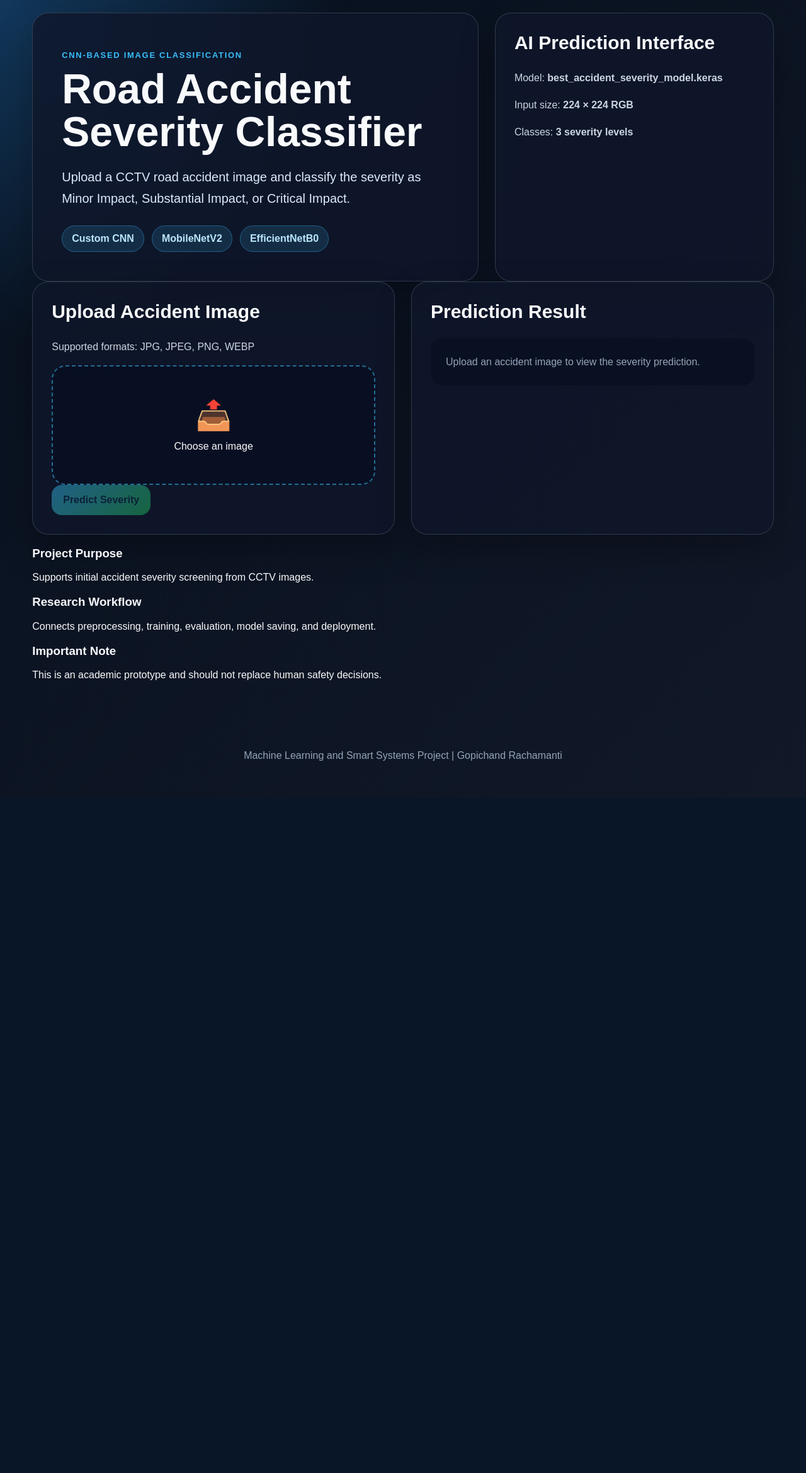
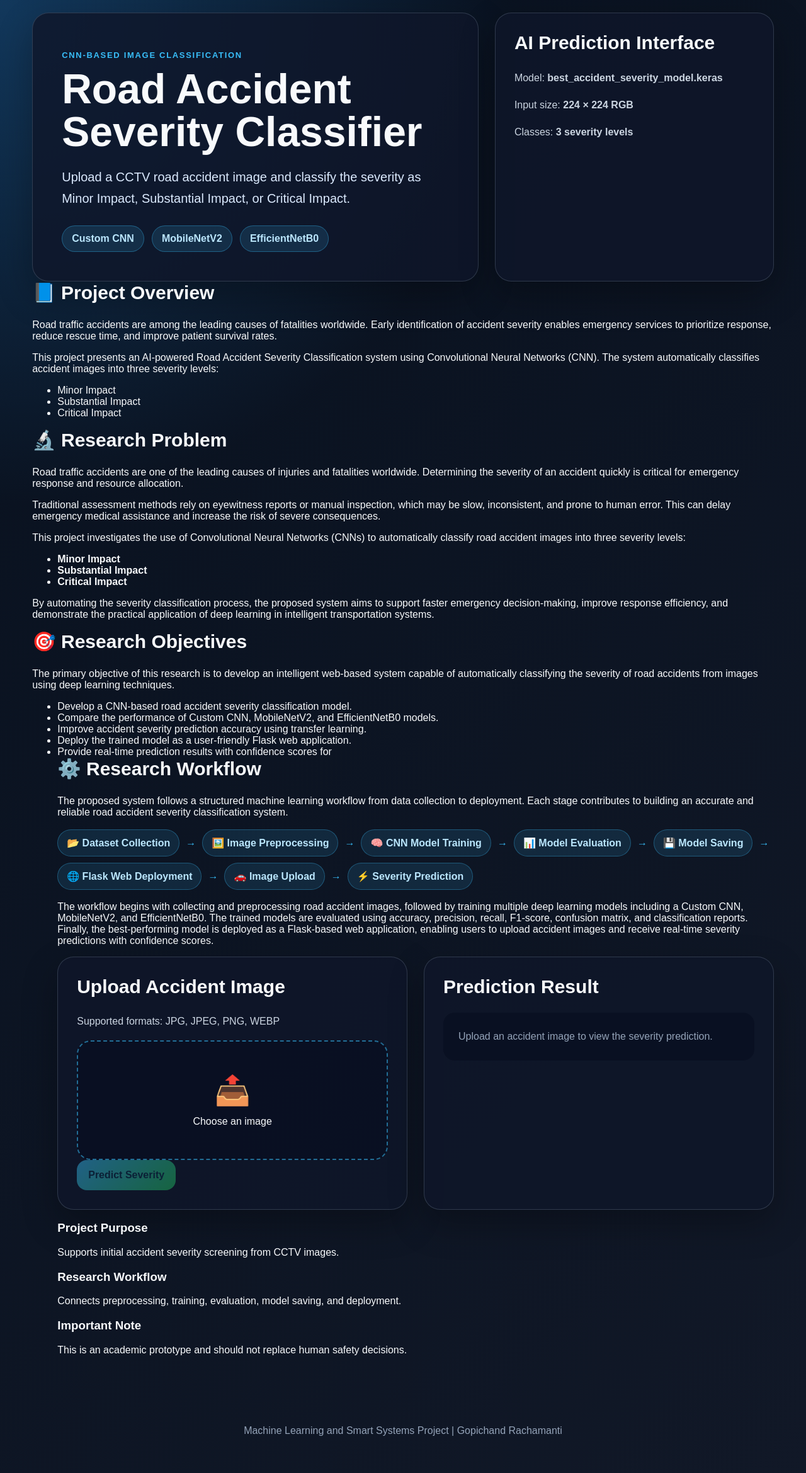
Before and after one commit to gopichandrachamanti8877-sketch/road--accident-severity--flask, a Flask app: page / in a window 1280 px wide. Shown: the whole page at 63% size. Before the commit the page ends 1208 px from the top, so only its background shows below. Run offline with Flask 3, Linux system fonts and the light colour scheme.

Commit message:
Update index.html

```diff
--- a/templates/index.html
+++ b/templates/index.html
@@ -22,6 +22,129 @@
         <p>Classes: <strong>3 severity levels</strong></p>
       </div>
     </section>
+    <section class="card">
+    <h2>📘 Project Overview</h2>
+
+    <p>
+        Road traffic accidents are among the leading causes of fatalities worldwide.
+        Early identification of accident severity enables emergency services to
+        prioritize response, reduce rescue time, and improve patient survival rates.
+    </p>
+
+    <p>
+        This project presents an AI-powered Road Accident Severity Classification
+        system using Convolutional Neural Networks (CNN). The system automatically
+        classifies accident images into three severity levels:
+    </p>
+
+    <ul>
+        <li>Minor Impact</li>
+        <li>Substantial Impact</li>
+        <li>Critical Impact</li>
+    </ul>
+</section>
+    <section class="card">
+
+    <h2>🔬 Research Problem</h2>
+
+    <p>
+        Road traffic accidents are one of the leading causes of injuries and fatalities worldwide.
+        Determining the severity of an accident quickly is critical for emergency response and
+        resource allocation.
+    </p>
+
+    <p>
+        Traditional assessment methods rely on eyewitness reports or manual inspection,
+        which may be slow, inconsistent, and prone to human error. This can delay emergency
+        medical assistance and increase the risk of severe consequences.
+    </p>
+
+    <p>
+        This project investigates the use of Convolutional Neural Networks (CNNs) to
+        automatically classify road accident images into three severity levels:
+    </p>
+
+    <ul>
+        <li><strong>Minor Impact</strong></li>
+        <li><strong>Substantial Impact</strong></li>
+        <li><strong>Critical Impact</strong></li>
+    </ul>
+
+    <p>
+        By automating the severity classification process, the proposed system aims to
+        support faster emergency decision-making, improve response efficiency, and
+        demonstrate the practical application of deep learning in intelligent transportation systems.
+    </p>
+
+</section>
+    <section class="card">
+
+    <h2>🎯 Research Objectives</h2>
+
+    <p>
+        The primary objective of this research is to develop an intelligent web-based
+        system capable of automatically classifying the severity of road accidents
+        from images using deep learning techniques.
+    </p>
+
+    <ul>
+        <li>Develop a CNN-based road accident severity classification model.</li>
+
+        <li>Compare the performance of Custom CNN, MobileNetV2, and EfficientNetB0 models.</li>
+
+        <li>Improve accident severity prediction accuracy using transfer learning.</li>
+
+        <li>Deploy the trained model as a user-friendly Flask web application.</li>
+
+        <li>Provide real-time prediction results with confidence scores for
+          <section class="card">
+
+    <h2>⚙️ Research Workflow</h2>
+
+    <p>
+        The proposed system follows a structured machine learning workflow from data
+        collection to deployment. Each stage contributes to building an accurate and
+        reliable road accident severity classification system.
+    </p>
+
+    <div class="workflow">
+
+        <div>📂 Dataset Collection</div>
+        <span>→</span>
+
+        <div>🖼️ Image Preprocessing</div>
+        <span>→</span>
+
+        <div>🧠 CNN Model Training</div>
+        <span>→</span>
+
+        <div>📊 Model Evaluation</div>
+        <span>→</span>
+
+        <div>💾 Model Saving</div>
+        <span>→</span>
+
+        <div>🌐 Flask Web Deployment</div>
+        <span>→</span>
+
+        <div>🚗 Image Upload</div>
+        <span>→</span>
+
+        <div>⚡ Severity Prediction</div>
+
+    </div>
+
+    <p>
+        The workflow begins with collecting and preprocessing road accident images,
+        followed by training multiple deep learning models including a Custom CNN,
+        MobileNetV2, and EfficientNetB0. The trained models are evaluated using
+        accuracy, precision, recall, F1-score, confusion matrix, and classification
+        reports. Finally, the best-performing model is deployed as a Flask-based web
+        application, enabling users to upload accident images and receive real-time
+        severity predictions with confidence scores.
+    </p>
+
+</section>
 
     <section class="predictor">
       <div class="upload-card">
```
